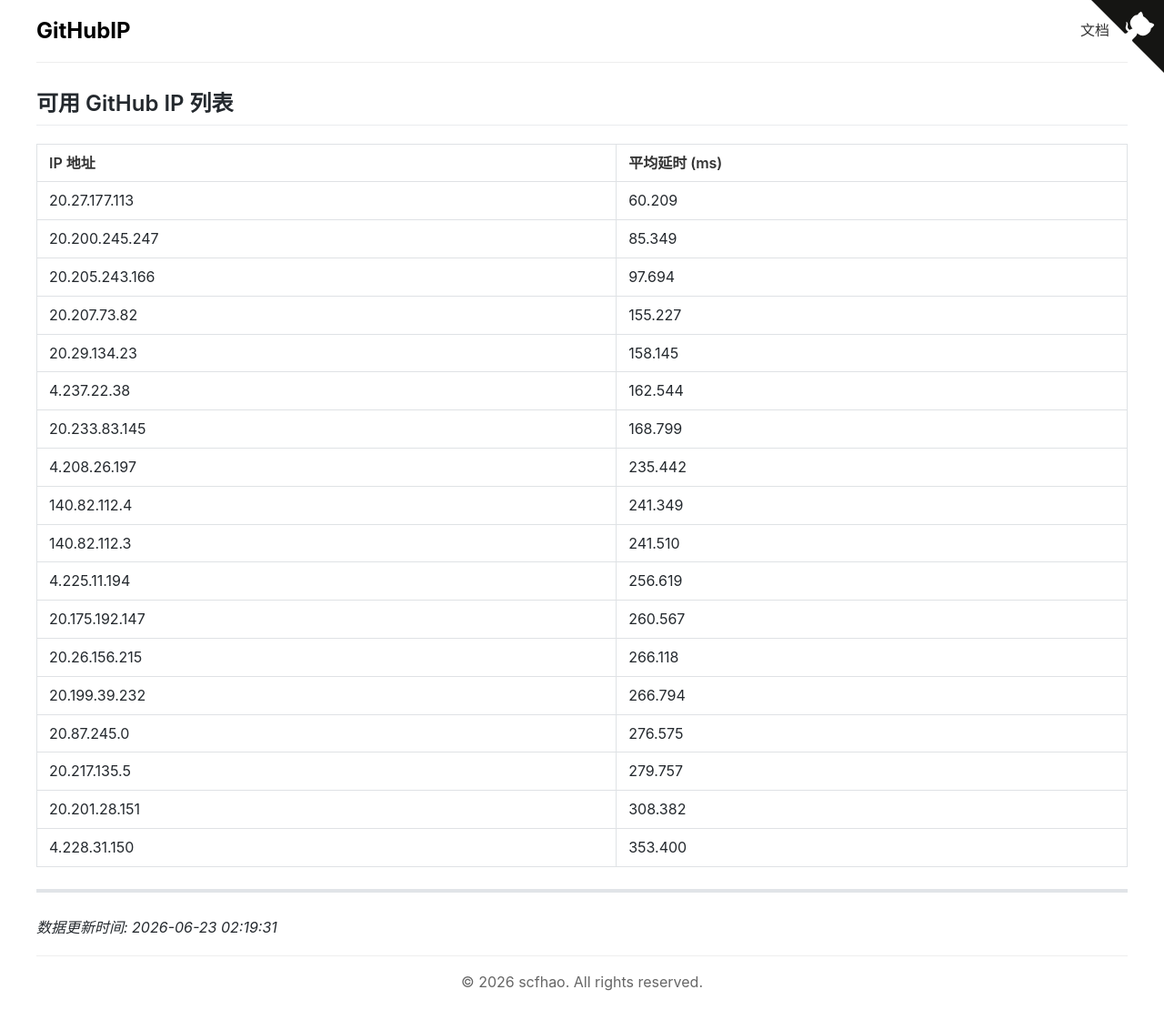
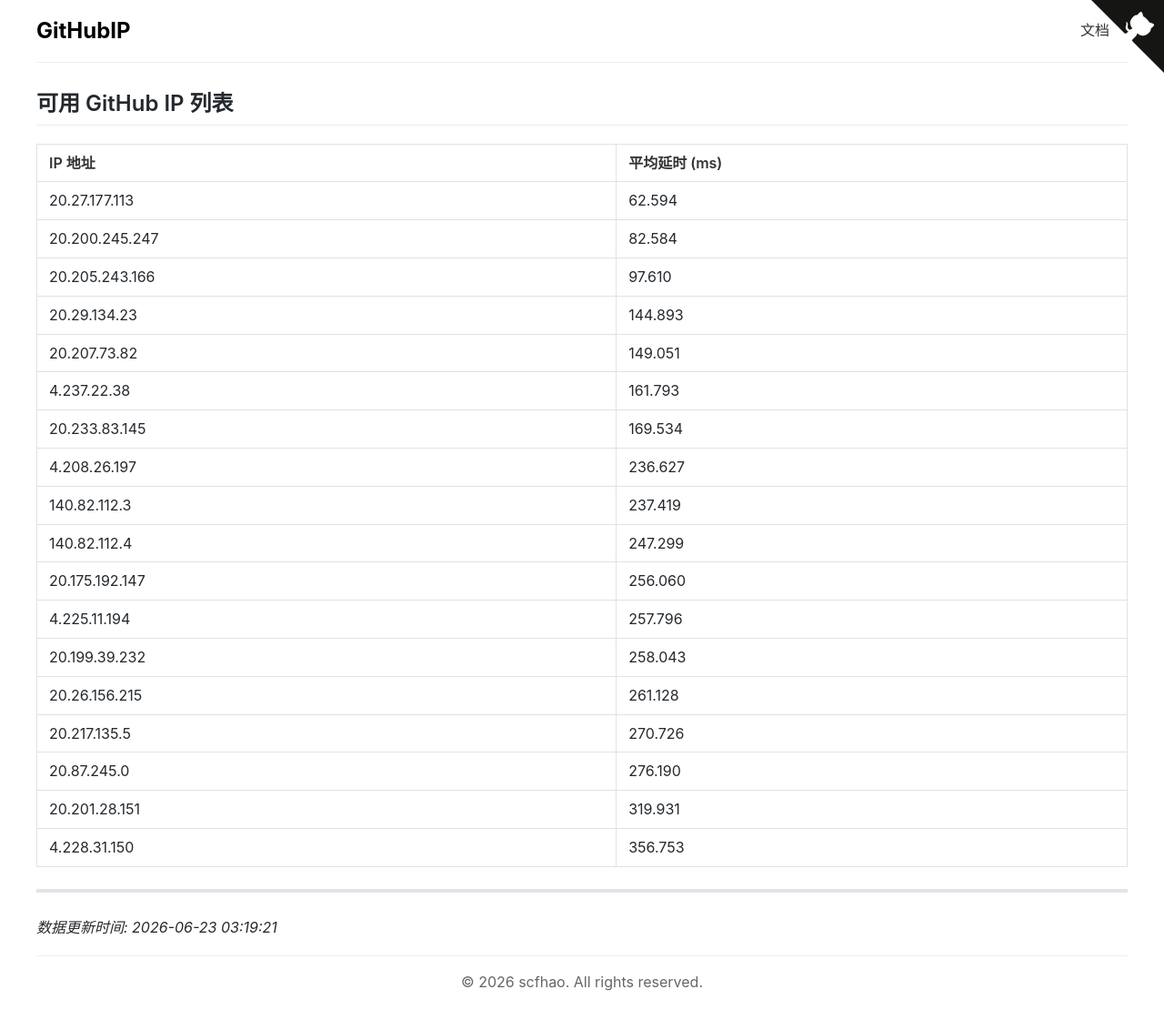
Before and after one commit to scfhao/GitHubIP, a Jekyll site: the page built from index.md, in a window 1280 px wide. Shown: the whole page at 91% size. Built offline with Jekyll 4.4.1, drawn with Linux system fonts in a browser that asks for light colours.

Commit message:
自动脚本执行 - 2026-06-23 03:19:21

```diff
--- a/index.md
+++ b/index.md
@@ -1,32 +1,32 @@
 ---
 layout: home
 title: GitHub IP 列表
-date: 2026-06-23 02:19:31
+date: 2026-06-23 03:19:21
 ---
 
 ## 可用 GitHub IP 列表
 
 | IP 地址 | 平均延时 (ms) |
 |---------|--------------|
-| 20.27.177.113 | 60.209 |
-| 20.200.245.247 | 85.349 |
-| 20.205.243.166 | 97.694 |
-| 20.207.73.82 | 155.227 |
-| 20.29.134.23 | 158.145 |
-| 4.237.22.38 | 162.544 |
-| 20.233.83.145 | 168.799 |
-| 4.208.26.197 | 235.442 |
-| 140.82.112.4 | 241.349 |
-| 140.82.112.3 | 241.510 |
-| 4.225.11.194 | 256.619 |
-| 20.175.192.147 | 260.567 |
-| 20.26.156.215 | 266.118 |
-| 20.199.39.232 | 266.794 |
-| 20.87.245.0 | 276.575 |
-| 20.217.135.5 | 279.757 |
-| 20.201.28.151 | 308.382 |
-| 4.228.31.150 | 353.400 |
+| 20.27.177.113 | 62.594 |
+| 20.200.245.247 | 82.584 |
+| 20.205.243.166 | 97.610 |
+| 20.29.134.23 | 144.893 |
+| 20.207.73.82 | 149.051 |
+| 4.237.22.38 | 161.793 |
+| 20.233.83.145 | 169.534 |
+| 4.208.26.197 | 236.627 |
+| 140.82.112.3 | 237.419 |
+| 140.82.112.4 | 247.299 |
+| 20.175.192.147 | 256.060 |
+| 4.225.11.194 | 257.796 |
+| 20.199.39.232 | 258.043 |
+| 20.26.156.215 | 261.128 |
+| 20.217.135.5 | 270.726 |
+| 20.87.245.0 | 276.190 |
+| 20.201.28.151 | 319.931 |
+| 4.228.31.150 | 356.753 |
 
 ---
 
-*数据更新时间: 2026-06-23 02:19:31*
+*数据更新时间: 2026-06-23 03:19:21*
```
